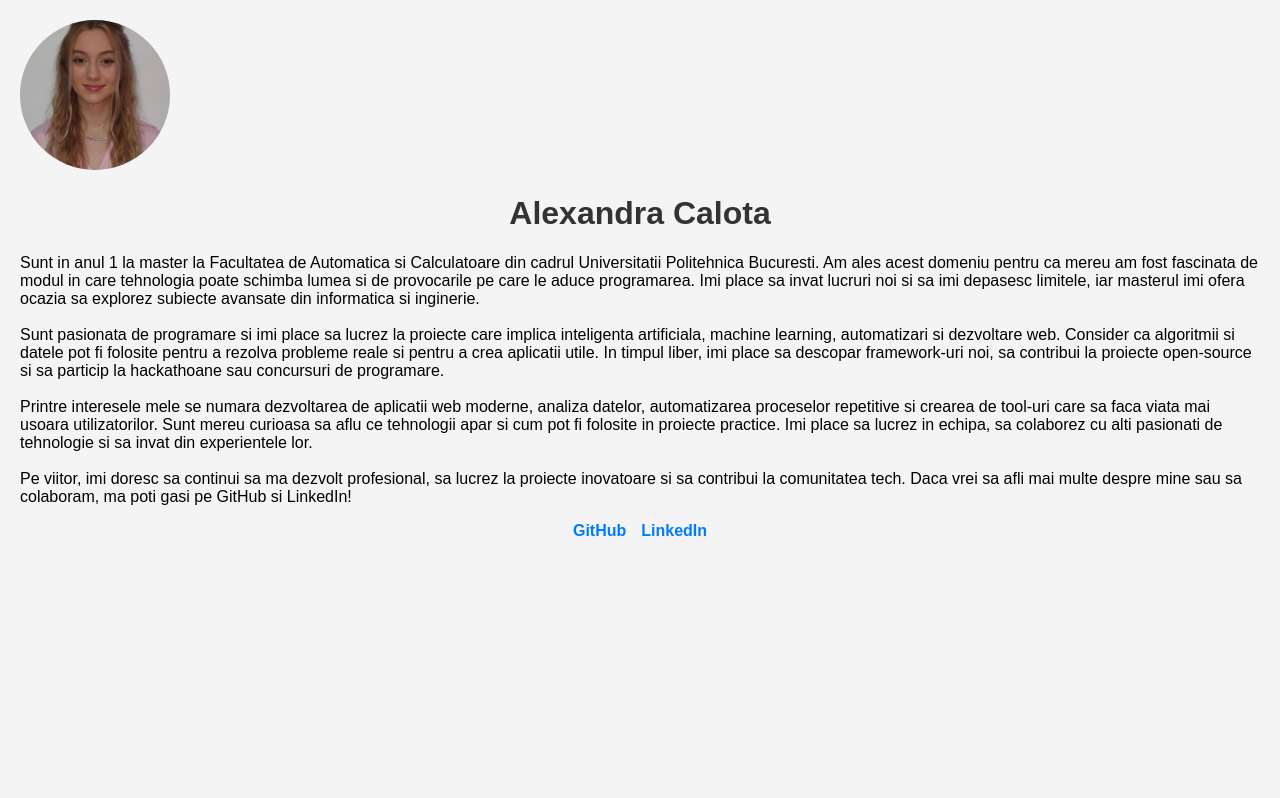
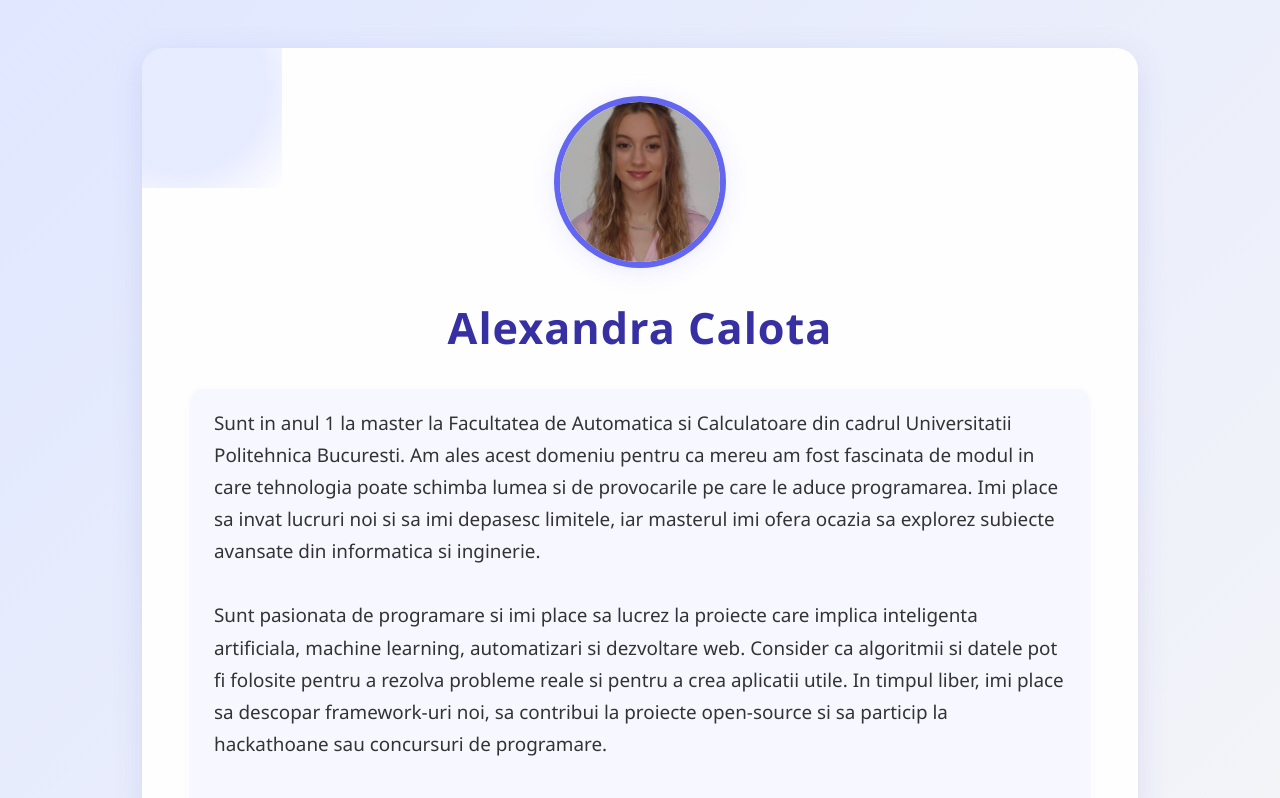
Before and after one commit to Alexandraacalota/my-profile, a plain HTML site: page index.html in a window 1280 px wide. Shown: the top 798 px of the page. Drawn offline with Linux system fonts and the light colour scheme.

Commit message:
Update style.css

```diff
--- a/style.css
+++ b/style.css
@@ -1,50 +1,107 @@
 body {
-    font-family: Arial, sans-serif;
-    background-color: #f4f4f4;
+    background: linear-gradient(135deg, #e0e7ff 0%, #f7f7f7 100%);
+    font-family: 'Segoe UI', Arial, sans-serif;
     margin: 0;
-    padding: 20px;
+    padding: 0;
+    min-height: 100vh;
 }
 
-.container {
-    max-width: 600px;
-    margin: auto;
-    background: white;
-    padding: 20px;
-    border-radius: 8px;
-    box-shadow: 0 2px 10px rgba(0, 0, 0, 0.1);
+.profile-container {
+    max-width: 900px;
+    margin: 48px auto;
+    background: rgba(255,255,255,0.95);
+    border-radius: 22px;
+    box-shadow: 0 8px 32px rgba(80,80,180,0.13);
+    padding: 48px 48px 36px 48px;
+    text-align: center;
+    position: relative;
+    overflow: hidden;
+}
+
+.profile-container::before {
+    content: "";
+    position: absolute;
+    top: -60px;
+    left: -60px;
+    width: 200px;
+    height: 200px;
+    background: radial-gradient(circle, #a5b4fc 60%, transparent 100%);
+    opacity: 0.25;
+    z-index: 0;
+}
+
+.profile-container::after {
+    content: "";
+    position: absolute;
+    bottom: -60px;
+    right: -60px;
+    width: 200px;
+    height: 200px;
+    background: radial-gradient(circle, #818cf8 60%, transparent 100%);
+    opacity: 0.18;
+    z-index: 0;
 }
 
 .profile-picture {
-    width: 150px;
-    height: 150px;
+    display: block;
+    margin: 0 auto 30px auto;
+    width: 160px;
+    height: 160px;
+    object-fit: cover;
     border-radius: 50%;
-    object-fit: cover;
-    margin: 0 auto;
+    border: 6px solid #6366f1;
+    box-shadow: 0 4px 24px rgba(99,102,241,0.13);
+    background: #fff;
+    position: relative;
+    z-index: 1;
 }
 
 h1 {
-    text-align: center;
-    color: #333;
+    font-size: 2.7rem;
+    margin-bottom: 32px;
+    color: #3730a3;
+    font-weight: 700;
+    letter-spacing: 1px;
+    position: relative;
+    z-index: 1;
 }
 
-.description {
-    text-align: center;
-    color: #666;
-    margin: 15px 0;
+p {
+    font-size: 1.18rem;
+    color: #333;
+    margin-bottom: 38px;
+    text-align: left;
+    line-height: 1.7;
+    background: rgba(245,245,255,0.7);
+    border-radius: 12px;
+    padding: 18px 24px;
+    box-shadow: 0 2px 8px rgba(99,102,241,0.04);
+    position: relative;
+    z-index: 1;
 }
 
 .links {
-    display: flex;
-    justify-content: center;
-    gap: 15px;
+    margin-top: 18px;
+    position: relative;
+    z-index: 1;
 }
 
-a {
+.links a {
+    display: inline-block;
+    margin: 0 16px;
+    font-size: 1.15rem;
+    color: #6366f1;
+    background: #eef2ff;
+    padding: 8px 22px;
+    border-radius: 22px;
     text-decoration: none;
-    color: #007bff;
-    font-weight: bold;
+    font-weight: 600;
+    box-shadow: 0 2px 8px rgba(99,102,241,0.07);
+    transition: background 0.2s, color 0.2s, transform 0.2s;
 }
 
-a:hover {
-    text-decoration: underline;
-}
+.links a:hover {
+    color: #fff;
+    background: #6366f1;
+    transform: translateY(-2px) scale(1.06);
+    text-decoration:
```
